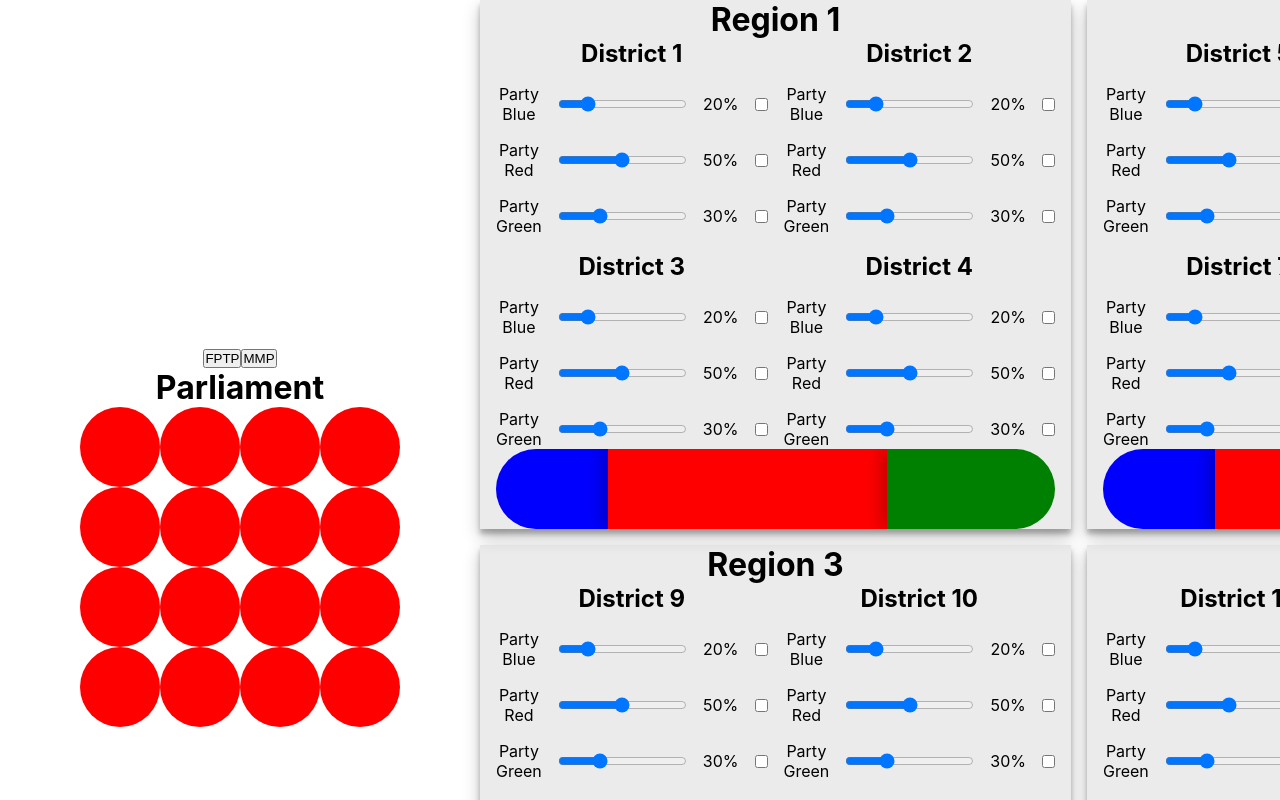
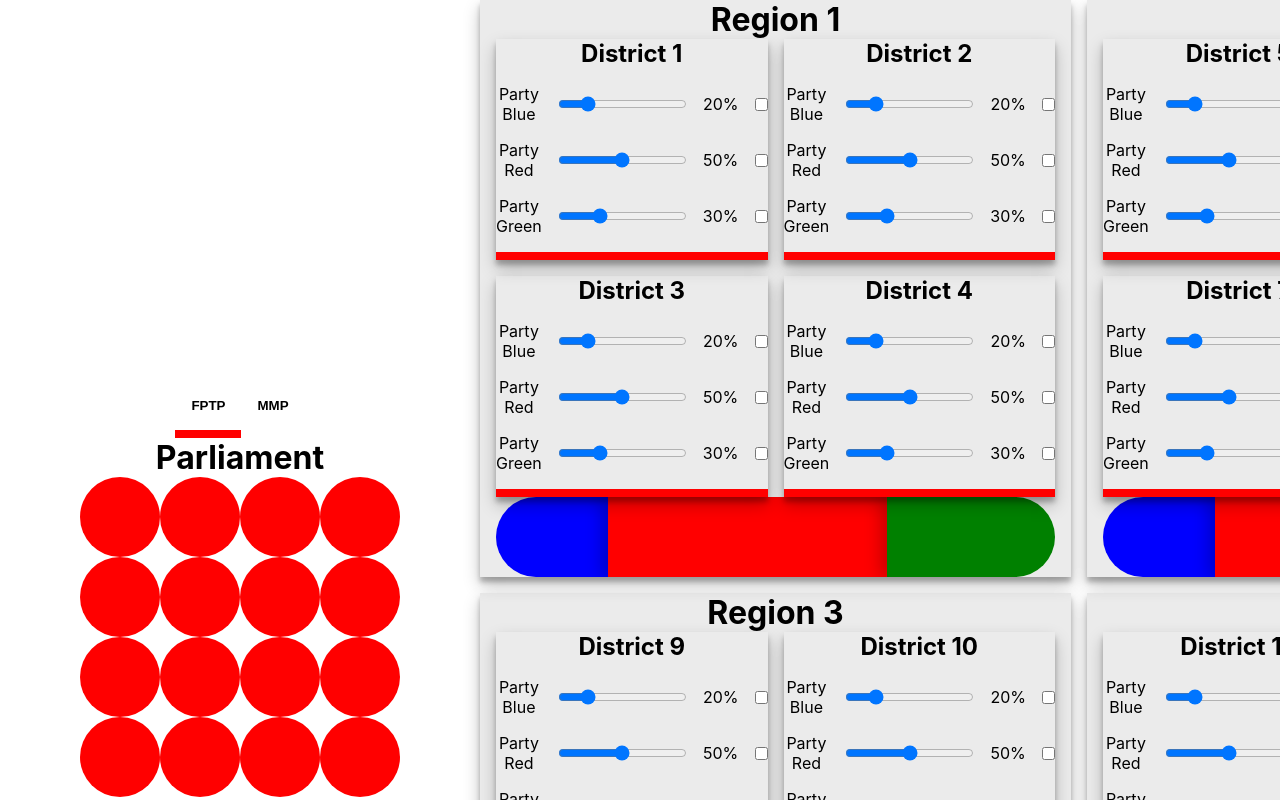
Before and after one commit to boxofsquares/prorep, a React (Create React App) app: page / in a window 1280 px wide. Shown: the top 800 px of the page. Built offline with nearby package versions, Linux system fonts and the light colour scheme.

Commit message:
Summary of work: * Adding some UI tweaks (colors, fading) * Fixing a calculation error for MMP
Known Issues:
* Still hasn't been tested for accuracy.

```diff
--- a/src/App.js
+++ b/src/App.js
@@ -62,10 +62,10 @@ class App extends Component {
       <div className="App">
       <div id="left-pane">
         <div id="system-toggle">
-          <button name="FPTP" onClick={this.toggleSystem}>
+          <button name="FPTP" className={"left-toggle " + (this.state.system == VotingSystem.FPTP ? "selected" : "")} onClick={this.toggleSystem}>
             FPTP
           </button>
-          <button name="MMP" onClick={this.toggleSystem}>
+          <button name="MMP" className={"right-toggle " + (this.state.system == VotingSystem.FPTP ? "" : "selected")} onClick={this.toggleSystem}>
             MMP
           </button>
         </div>
@@ -156,7 +156,7 @@ class Parliament extends Component {
     let regionSeats = []
     for(let i = 0; i < NO_OF_REGION_SEATS; i++) {
       let delta = ["blue","red","green"].reduce((acc, party) => {
-        let margin = allSeats[party] /  (NO_OF_DISTRICTS + i + 1) - _overall[party] / 100 ;
+        let margin = allSeats[party] /  (directSeats.length + i ) - _overall[party] / 100 ;
         if (margin < 0) {
           if (margin < acc.d) {
             acc = { party: party, d: margin};
@@ -251,7 +251,7 @@ class District extends Component {
     let results = this.props.details.results;
     let locked = this.state.locked;
     return (
-      <div className="district">
+      <div className={"district " + this.getWinner()["party"]}>
         <h2>District {this.props.details.districtId}</h2>
         <label>Party Blue</label>
         <input name="blue-votes" type="range" min="0" max="100" value={results.blue.votes} onChange={this.handleChange} />
@@ -339,6 +339,17 @@ class District extends Component {
       }, {});
       return updates;
     }
+
+    getWinner() {
+      let _results = this.props.details.results;
+      return ["blue","red","green"].reduce((acc, _party) => {
+        if (_results[_party].votes > acc.votes) {
+          return {party: _party, votes: _results[_party].votes }
+        } else {
+          return acc;
+        }
+      }, {party: "", votes: 0 })
+    }
 }
 
 export default App;
--- a/src/App.scss
+++ b/src/App.scss
@@ -17,12 +17,54 @@
     justify-content: center;
     padding: 5rem;
 
+    #system-toggle {
+      button {
+        line-height: 2rem;
+        padding: 1rem;
+        text-decoration: none;
+        background: none;
+        border: none;
+        font-weight: bold;
+        cursor: pointer;
+        position: relative;
+        overflow:hidden;
+
+        &:focus {
+          outline: 0;
+        }
+
+        &:after {
+          content: '';
+          height: 0.5rem;
+          width: 100%;
+          position: absolute;
+          bottom: 0;
+          background-color: red;
+          transition: left 0.5s ease-out;
+        }
+
+        &.left-toggle:after {
+          right: -100%;
+        }
+
+        &.right-toggle:after {
+          left: -100%;
+        }
+
+        &.left-toggle.selected:after, &.right-toggle.selected:after  {
+            left: 0;
+            right: 0;
+        }
+      }
+
+
+    }
+
     #parliament {
       display: grid;
-      grid-auto-flow: column;
-      grid-template-rows: repeat(4, max-content);
+      grid-auto-flow: row;
+      grid-template-columns: repeat(4, auto);
       justify-content: center;
-      align-content: center;
 
       .seat {
         height: 5rem;
@@ -32,18 +74,22 @@
         display: flex;
         align-items: center;
         justify-content: center;
+        transition: background-color 0.5s ease-out;
       }
 
       .green {
         background-color: green;
+        order: 3;
       }
 
       .red {
         background-color: red;
+        order: 2;
       }
 
       .blue {
         background-color: blue;
+        order: 1;
       }
 
       .region {
@@ -77,14 +123,33 @@
         display: grid;
         grid-template: repeat(2, 1fr) / repeat(2, 1fr);
         grid-gap: 1rem;
+        position: relative;
 
         .district {
           display: grid;
           grid-gap: 1rem;
           grid-template-columns: repeat(4, size-max);
           align-items: center;
+          position: relative;
+          padding-bottom: 1rem;
+          box-shadow: 0px 8px 16px rgba(0, 0, 0, 0.23),
+          0 5px 5px rgba(0, 0, 0, 0.25);
+          transition: border 0.2s linear;
+
           h2 {
             grid-column: 1/5;
+          }
+
+          &.blue {
+            border-bottom: 0.5rem solid blue;
+          }
+
+          &.red {
+            border-bottom: 0.5rem solid red;
+          }
+
+          &.green {
+            border-bottom: 0.5rem solid green;
           }
         }
       }
```
